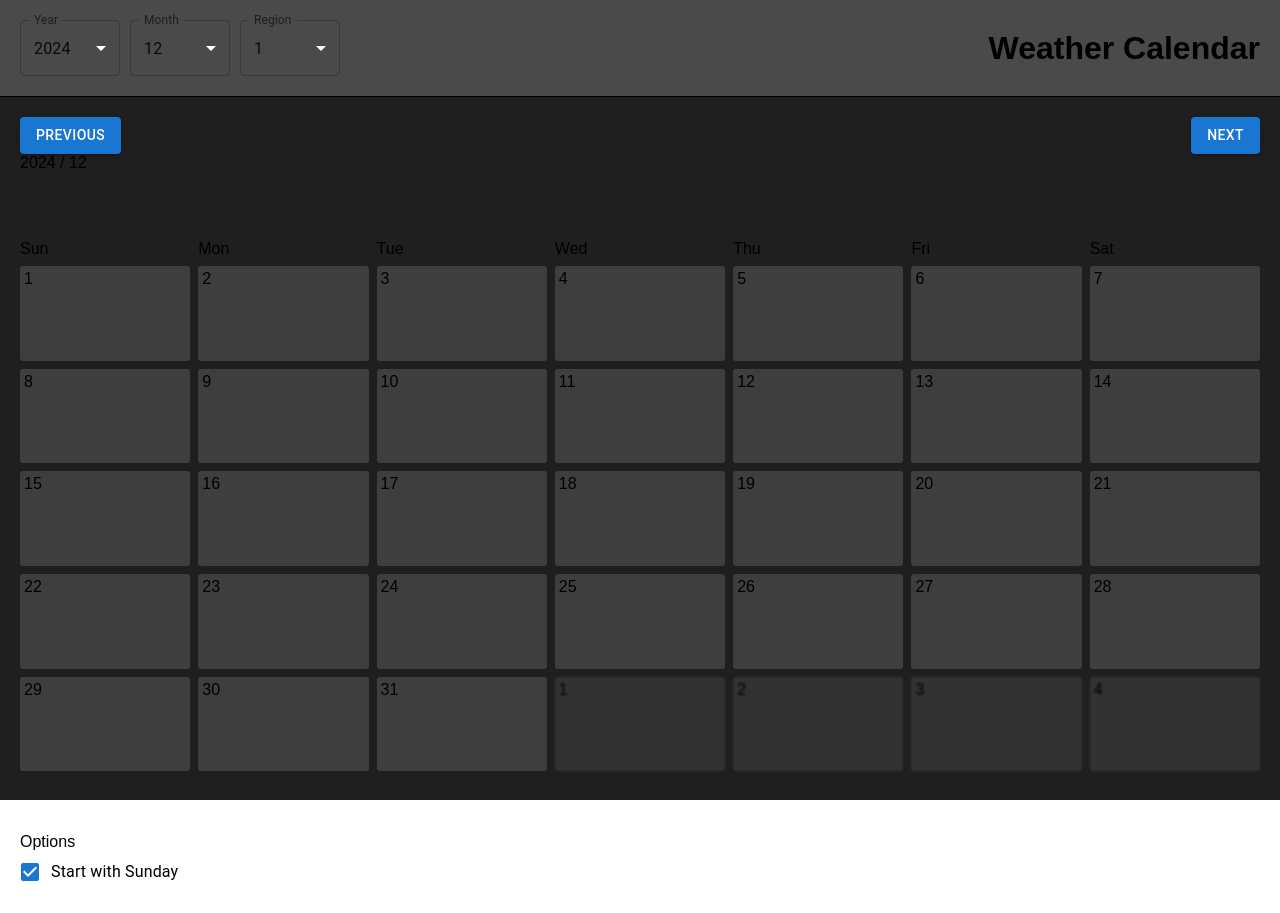
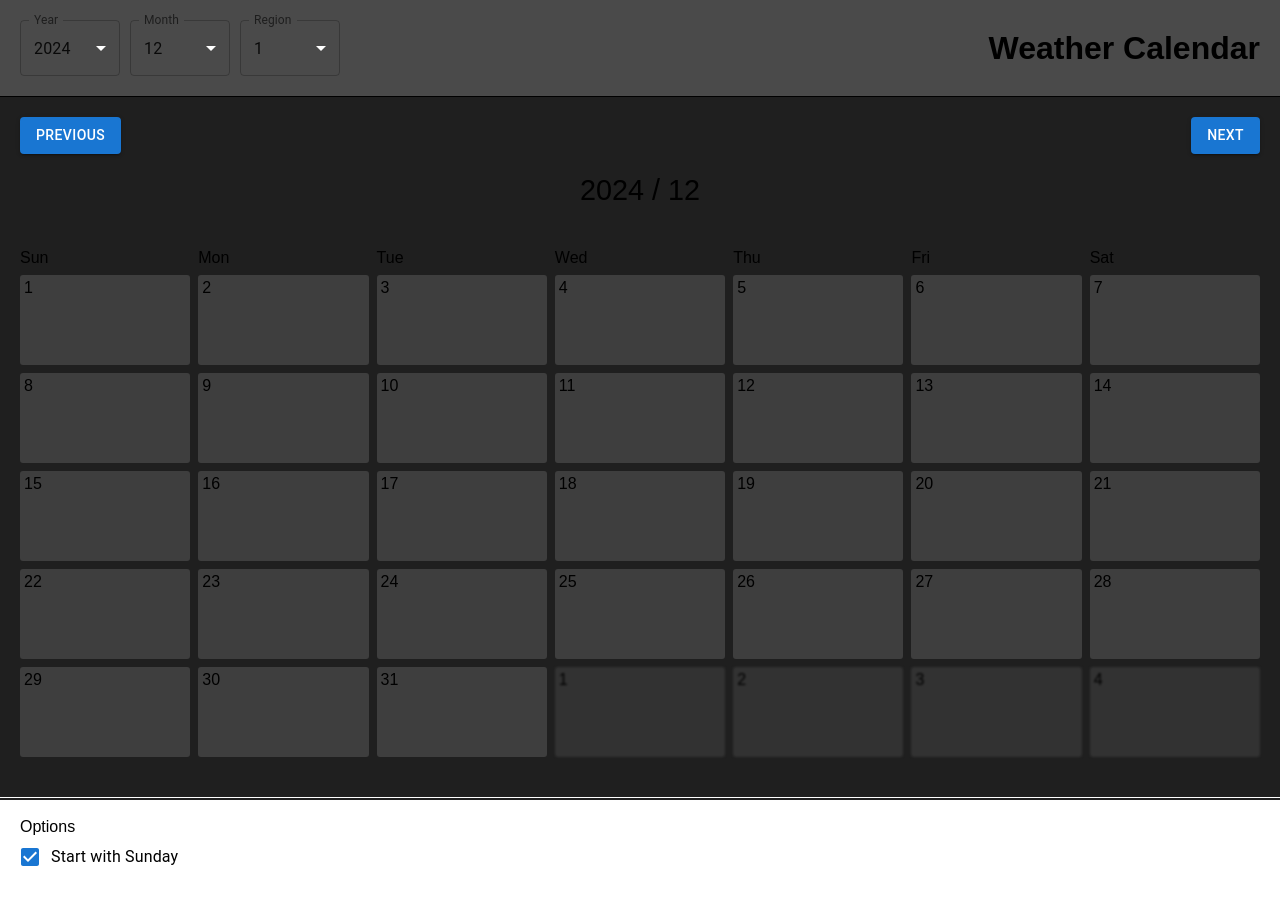
Before and after one commit to Junhyeok99/weather_calendar, a Next.js app: page / in a window 1280 px wide. Built offline with nearby package versions, Linux system fonts and the light colour scheme.

Commit message:
style: update minor design

```diff
--- a/src/app/page.module.scss
+++ b/src/app/page.module.scss
@@ -31,22 +31,32 @@
         display: flex;
         align-items: center;
         justify-content: space-between;
+        margin-bottom: 20px;
+    }
+
+    .dateDisplay {
+        display: flex;
+        align-items: center;
+        justify-content: center;
+        font-size: 1.8em;
+        font-weight: 500;
     }
 
     .grid {
         margin-bottom: 20px;
-        height: 600px;
 
         .gridItemIdx {
             display: flex;
             align-items: flex-end;
             text-align: left;
+            height: 60px;
         }
 
         .gridItemDate {
             padding: 4px;
             border-radius: 3px;
             background: #3e3e3e;
+            height: 90px;
 
             &.inactive {
                 filter: brightness(0.8) blur(1px);
@@ -61,5 +71,9 @@
     .optionWrapper {
         display: flex;
         flex-direction: column;
+
+        > * {
+            width: fit-content;
+        }
     }
 }
```
